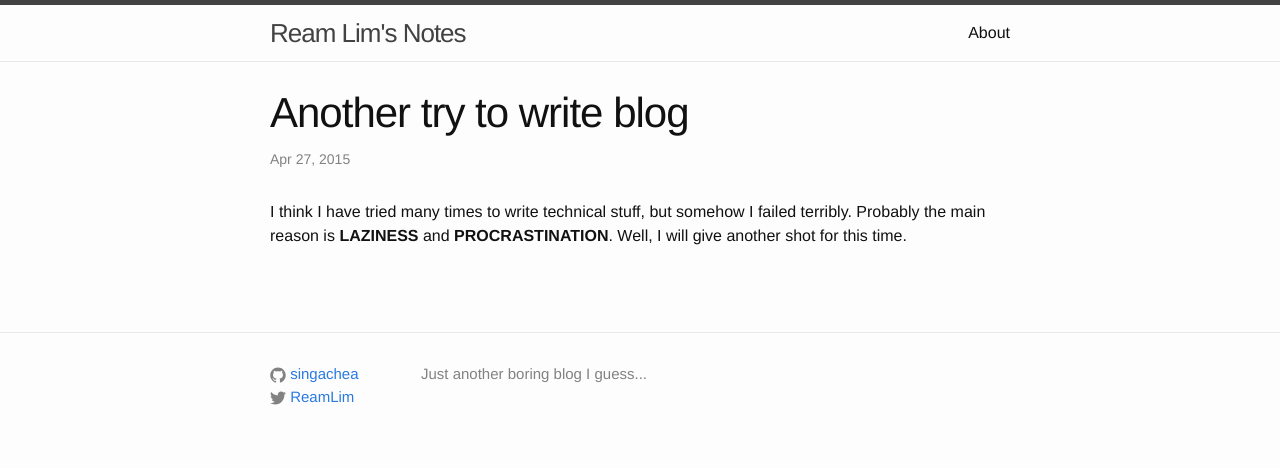
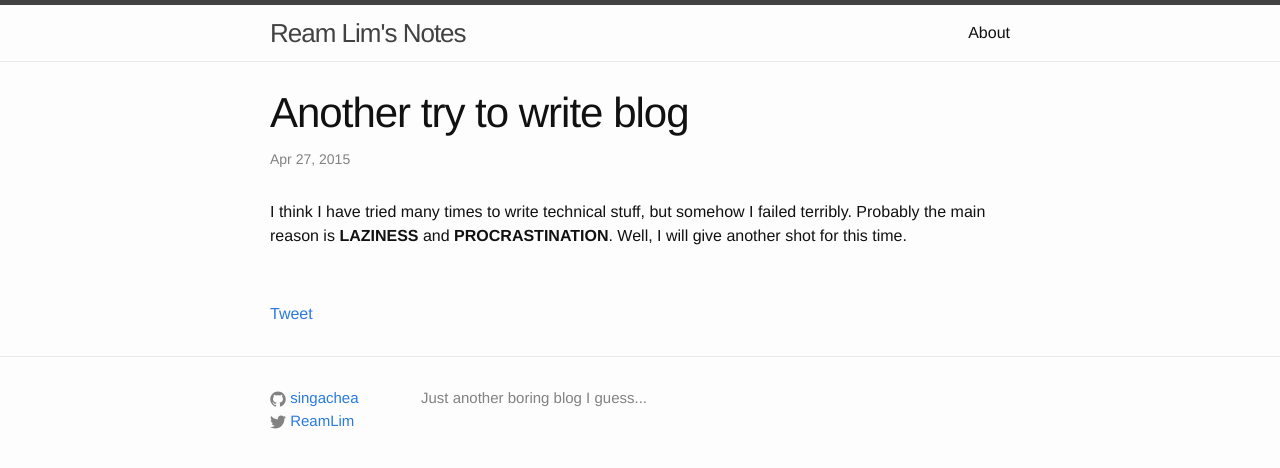
Before and after one commit to singachea/singachea.github.io, a Jekyll site: the page built from _posts/2015-04-27-another-try-to-write-blog.md, in a window 1280 px wide. Shown: the top 468 px of the page. Built offline with Jekyll 4.4.1, drawn with Linux system fonts in a browser that asks for light colours; comment, search, counter and statistics services are not loaded.

Commit message:
add twitter button for share in each post

```diff
--- a/_layouts/post.html
+++ b/_layouts/post.html
@@ -14,6 +14,7 @@ layout: default
 
 
   <br />
+  <a href="{{ page.url | replace:'index.html','' | prepend: site.baseurl | prepend: site.url }}" class="twitter-share-button" data-show-count="false">Tweet</a><script async src="//platform.twitter.com/widgets.js" charset="utf-8"></script>
   <div id="fb-root"></div>
   <div class="fb-comments" data-href="{{ page.url | replace:'index.html','' | prepend: site.baseurl | prepend: site.url }}" data-width="740" data-numposts="10"></div>
 </div>
```
